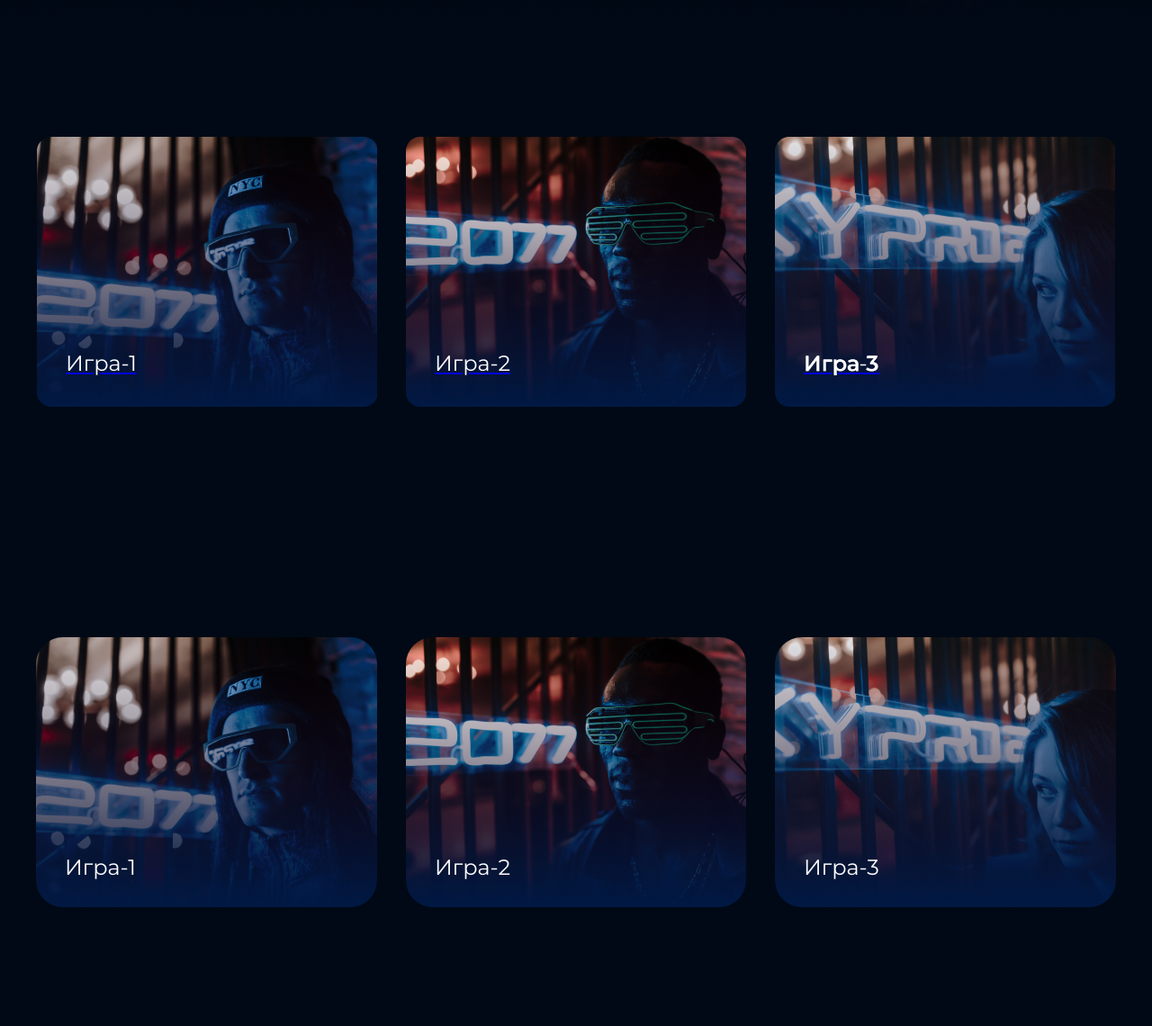
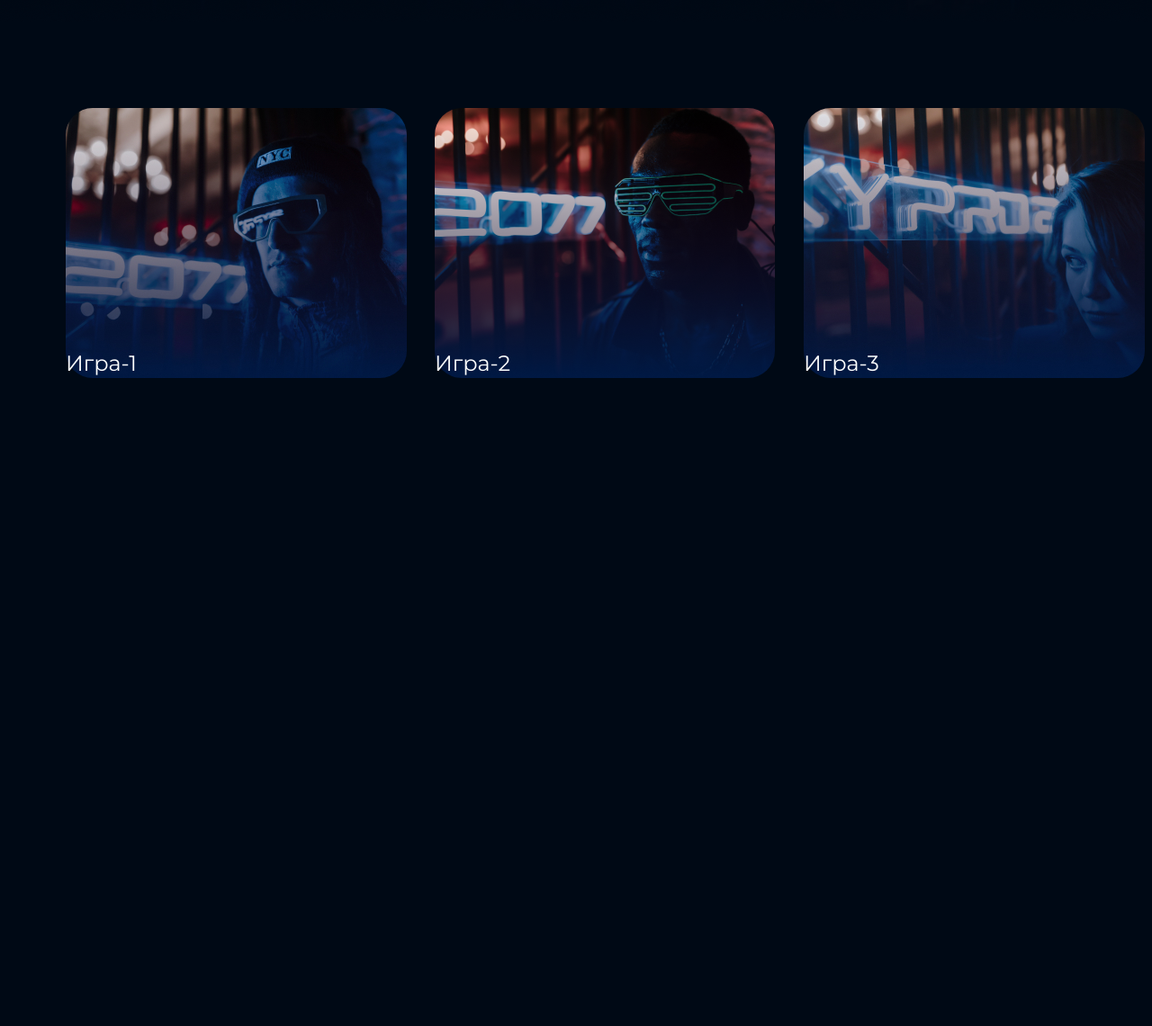
Before and after one commit to sunnypunk/second-course-hw, a plain HTML site: page index.html in a window 1280 px wide. Shown: the part 1000-2140 px from the top of the page at 90% size. After the commit the page ends 1580 px from the top, so only its background shows below. Drawn offline with Linux system fonts and the light colour scheme.

Commit message:
испраленны ошибки

```diff
--- a/index.html
+++ b/index.html
@@ -32,34 +32,17 @@
 
     <footer class="footer center">
         <div class="footer__links">
-            <a class="footer__link footer__link--left" href="#">
-                <!-- <img class="footer__img" src="img/game-1.jpg" alt="Игра-1"> -->
+            <a class="footer__link" href="#">
+                <img class="footer__img" src="img/game-1.jpg" alt="Игра-1">
                 <p class="footer__name">Игра-1</p>
             </a>
-            <a class="footer__link footer__link--center" href="#">
-                <!-- <img class="footer__img" src="img/game-2.png" alt="Игра-2"> -->
+            <a class="footer__link" href="#">
+                <img class="footer__img" src="img/game-2.png" alt="Игра-2">
                 <p class="footer__name">Игра-2</p>
             </a>
-            <a class="footer__link footer__link--right" href="#">
-                <!-- <img class="footer__img" src="img/game-3.jpg" alt="Игра-3"> -->
+            <a class="footer__link" href="#">
+                <img class="footer__img" src="img/game-3.jpg" alt="Игра-3">
                 <p class="footer__name">Игра-3</p>
-            </a>
-        </div>
-    </footer>
-
-    <footer class="footer center">
-        <div class="footer__links">
-            <a class="footer22__link" href="#">
-                <img class="footer22__img" src="img/game-1.jpg" alt="Игра-1">
-                <p class="footer22__name">Игра-1</p>
-            </a>
-            <a class="footer22__link" href="#">
-                <img class="footer22__img" src="img/game-2.png" alt="Игра-2">
-                <p class="footer22__name">Игра-2</p>
-            </a>
-            <a class="footer22__link" href="#">
-                <img class="footer22__img" src="img/game-3.jpg" alt="Игра-3">
-                <p class="footer22__name">Игра-3</p>
             </a>
         </div>
     </footer>
--- a/style.css
+++ b/style.css
@@ -19,17 +19,7 @@ body {
   background-position: 50% 100%;
   height: 1024px;
 }
-/* @media (min-width: 1301px) {
-  .title {
-    background-position: center;
-    background-color: #000915;
-  }
-}
-@media (max-width: 1300px) {
-  .title {
-    background-size: cover;
-  }
-} */
+
 .title__header {
   max-width: 666px;
   color: rgb(255, 255, 255);
@@ -105,13 +95,14 @@ body {
   line-height: 32px;
   color: #ffffff;
 }
-.footer22__link {
+.footer__link {
   position: relative;
+  text-decoration: none;
 }
-.footer22__img {
+.footer__img {
   border-radius: 30px;
 }
-.footer22__name {
+.footer__name {
   font-family: Montserrat;
   font-size: 24px;
   font-weight: 400;
```
Also changed, not shown: img/background-2.jpg (added), img/background-2.png (added), img/background.jpg (added).
